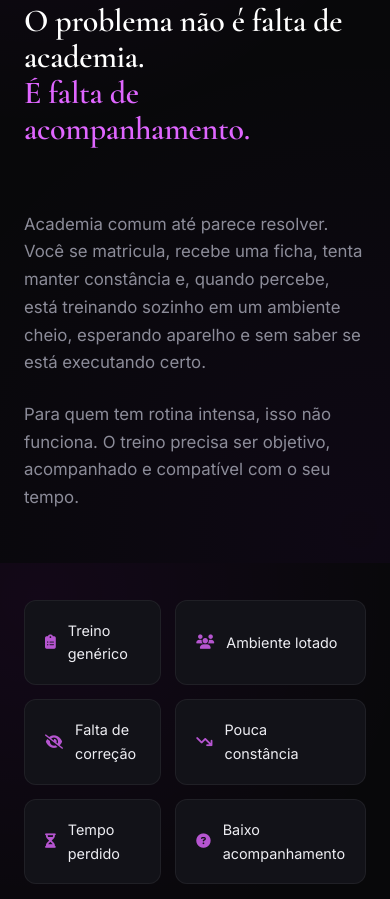
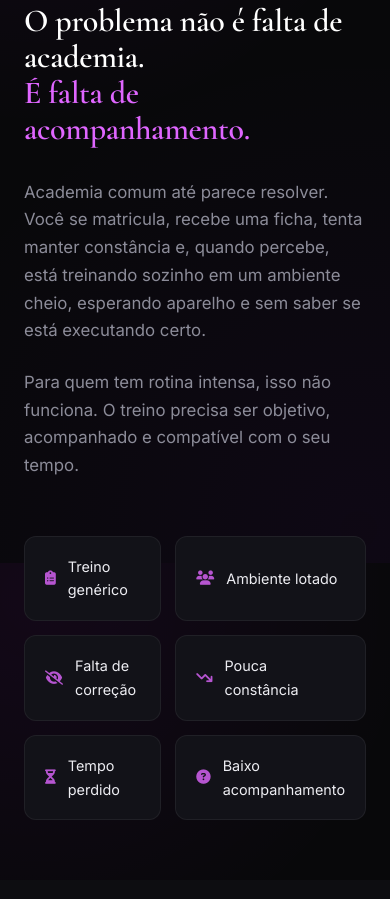
Before and after one commit to guaaparecido980-alt/quadrosgym, a plain HTML site: page index.html in a window 390 px wide. Shown: the part 1125-2024 px from the top of the page. Drawn offline with nearby package versions, Linux system fonts and the light colour scheme.

Commit message:
fix: reduz espacamento excessivo entre titulo e conteudo na secao Diagnostico (PC e mobile)
Co-Authored-By: Claude Opus 4.8 (1M context) <noreply@anthropic.com>

```diff
--- a/style.css
+++ b/style.css
@@ -278,7 +278,8 @@ ul, ol { list-style: none; }
    PROBLEM
    ========================================================================== */
 
-.problem-layout { display: grid; grid-template-columns: 1fr; gap: var(--s-7); align-items: start; }
+.problem .section-head { margin-bottom: var(--s-5); }
+.problem-layout { display: grid; grid-template-columns: 1fr; gap: var(--s-5); align-items: start; }
 @media (min-width: 900px) { .problem-layout { grid-template-columns: 1.05fr 1fr; gap: var(--s-8); } }
 .problem-copy p { color: var(--text-muted); font-size: 1.05rem; margin-bottom: var(--s-4); }
 .pain-grid { display: grid; grid-template-columns: 1fr 1fr; gap: 14px; }
```
